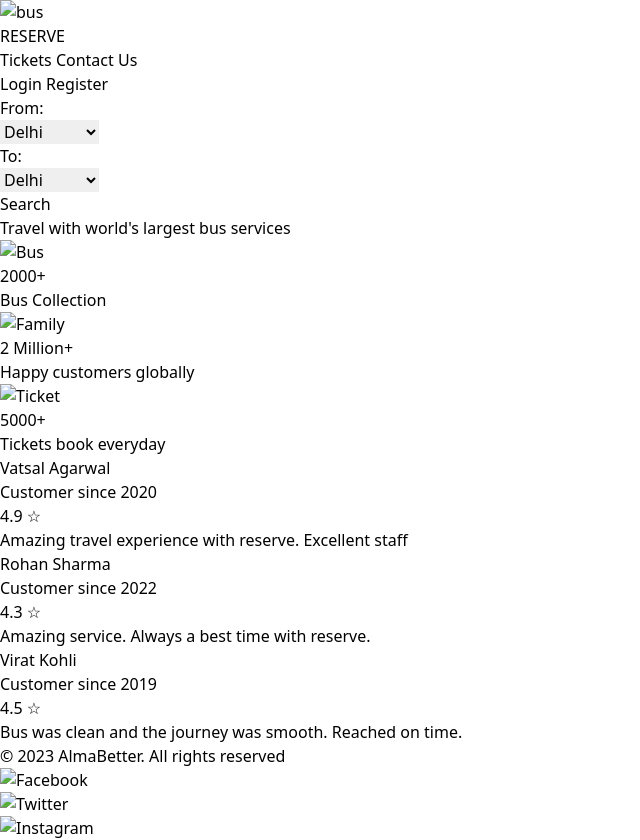
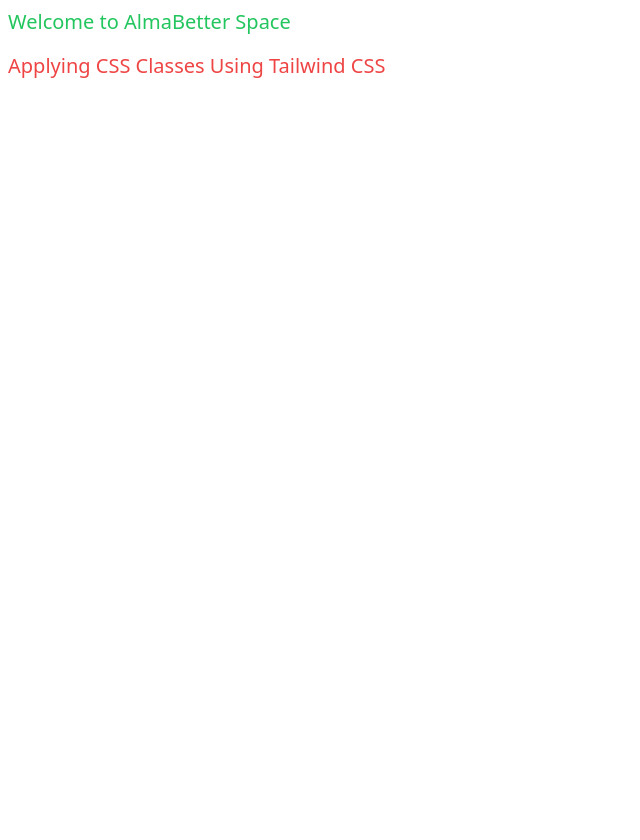
Before and after one commit to Imtiyaj25/Tailwindcss, a website: page Index.html in a window 1280 px wide. Shown: the whole page, without its empty margins (0-640 px from the left). After the commit the page ends 800 px from the top, so only its background shows below. Drawn offline with nearby package versions, Linux system fonts and the light colour scheme.

Commit message:
Update Index.html

```diff
--- a/Index.html
+++ b/Index.html
@@ -1,114 +1,14 @@
 <!DOCTYPE html>
-<html lang="en">
 
 <head>
-    <meta charset="UTF-8" />
-    <meta name="viewport" content="width=device-width, initial-scale=1.0" />
-    <title>Reserve</title>
-    <link rel="stylesheet" href="style.css">
-
+    <title>Tailwind CSS</title>
     <script src="https://cdn.tailwindcss.com"></script>
-    <!-- Added Tailwind CDN -->
 </head>
 
 <body>
-    <header>
-        <div>
-            <img src="./assets/bus.png" alt="bus" />
-            <div>RESERVE</div>
-        </div>
-        <nav>
-            <div>
-                <a href="" target="_blank" class="nav-elements">Tickets</a>
-                <a href="" target="_blank" class="nav-elements">Contact Us</a>
-            </div>
-            <div>
-                <a href="">Login</a>
-                <a href="" class="nav-elements">Register</a>
-            </div>
-        </nav>
-    </header>
-    <main>
-        <section>
-            <div>
-                <div>
-                    <p>From:</p>
-                    <select name="Depart">
-                        <option value="Delhi">Delhi</option>
-                        <option value="Mumbai">Mumbai</option>
-                        <option value="Bengaluru">Bengaluru</option>
-                        <option value="Chennai">Chennai</option>
-                    </select>
-
-                </div>
-                <div>
-                    <p>To:</p>
-                    <select name="arrive">
-                        <option value="Delhi">Delhi</option>
-                        <option value="Mumbai">Mumbai</option>
-                        <option value="Bengaluru">Bengaluru</option>
-                        <option value="Chennai">Chennai</option>
-                    </select>
-                </div>
-            </div>
-            <button type="button">Search</button>
-        </section>
-
-        <section>
-            <h1 class="">Travel with world's largest bus services</h1>
-            <div class="">
-                <div class="">
-                    <img src="./assets/bus-vector.png" alt="Bus" class="" width="256px" />
-                    <h3 class="">2000+</h3>
-                    <p class="">Bus Collection</p>
-                </div>
-                <div class="">
-                    <img src="./assets/family.png" alt="Family" class="" width="256px" />
-                    <h3 class="">2 Million+</h3>
-                    <p class="">Happy customers globally</p>
-                </div>
-                <div class="">
-                    <img src="./assets/ticket.png" alt="Ticket" class="" width="256px" />
-                    <h3 class="">5000+</h3>
-                    <p class="">Tickets book everyday</p>
-                </div>
-            </div>
-        </section>
-        <section>
-            <div class="">
-                <div>
-                    <h3>Vatsal Agarwal</h3>
-                    <h4>Customer since 2020</h4>
-                </div>
-                <p>4.9 &#9734;</p>
-                <p>Amazing travel experience with reserve. Excellent staff</p>
-            </div>
-            <div class="">
-                <div>
-                    <h3>Rohan Sharma</h3>
-                    <h4>Customer since 2022</h4>
-                </div>
-                <p>4.3 &#9734;</p>
-                <p>Amazing service. Always a best time with reserve.</p>
-            </div>
-            <div class="">
-                <div>
-                    <h3>Virat Kohli</h3>
-                    <h4>Customer since 2019</h4>
-                </div>
-                <p>4.5 &#9734;</p>
-                <p>Bus was clean and the journey was smooth. Reached on time.</p>
-            </div>
-        </section>
-    </main>
-    <footer>
-        <p>&copy; 2023 AlmaBetter. All rights reserved</p>
-        <div class="">
-            <a href="https://www.facebook.com"><img src="./assets/facebook.png" alt="Facebook" class=""></a>
-            <a href="https://www.twitter.com"><img src="./assets/twitter.png" alt="Twitter" class=""></a>
-            <a href="https://www.instagram.com"><img src="./assets/instagram.png" alt="Instagram" class=""></a>
-        </div>
-    </footer>
+    <h1 class="text-green-500 text-xl p-2">Welcome to AlmaBetter Space</h1>
+    <h1 class="text-red-500 text-xl p-2">Applying CSS Classes Using Tailwind CSS</h1>
+    <h2></h2>
 </body>
 
 </html>
```
